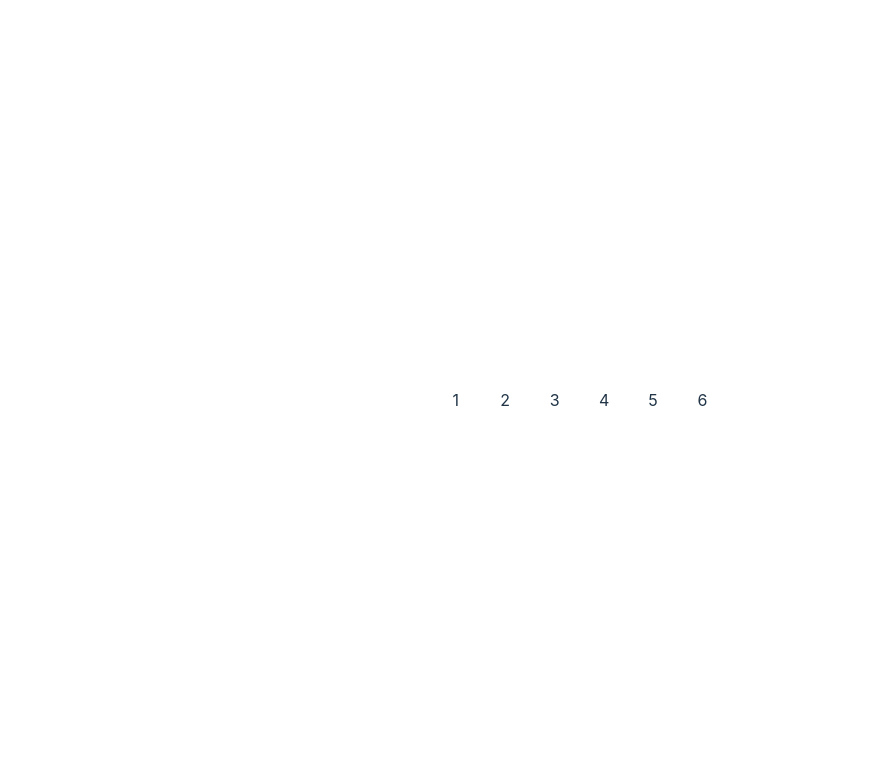
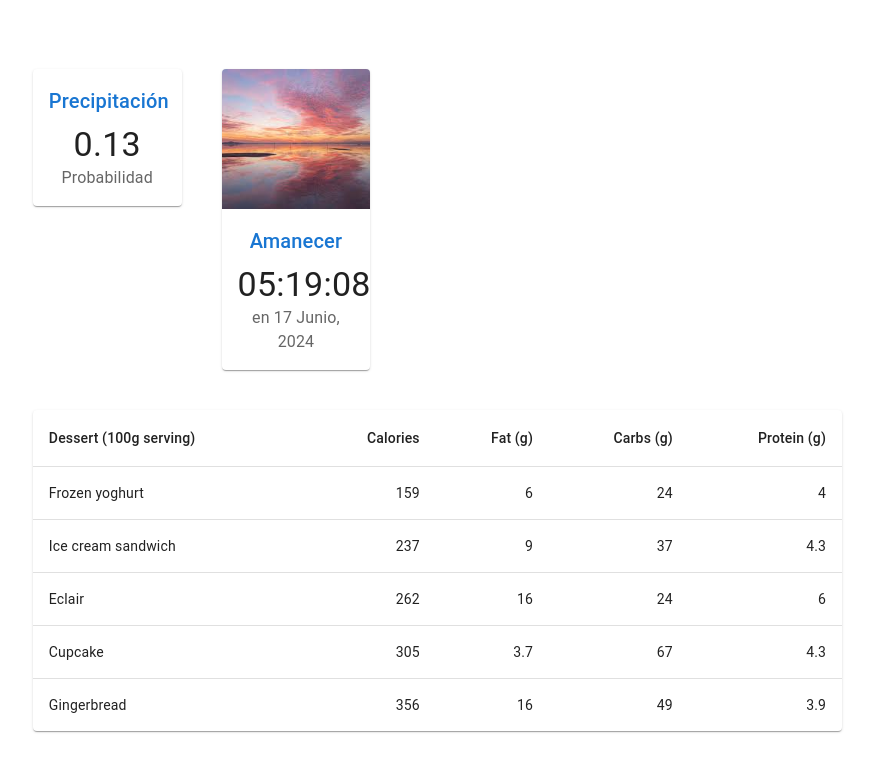
Before and after one commit to julioguerrero131/dashboard_dawm, a React (Vite) app: page / in a window 1280 px wide. Shown: the top 772 px of the page, without its empty margins (61-935 px from the left). Built offline with nearby package versions, Linux system fonts and the light colour scheme.

Commit message:
actualizar dependencias

```diff
--- a/src/App.tsx
+++ b/src/App.tsx
@@ -1,18 +1,23 @@
-import { useState } from 'react'
 import Grid from '@mui/material/Unstable_Grid2'
 import './App.css'
+import Indicator from './components/Indicator'
+import Summary from './components/Summary'
+import BasicTable from './components/BasicTable'
 
 function App() {
 
   return (
     <Grid container spacing={5}>
-	      <Grid xs={12} sm={4} md={3} lg={2}>1</Grid>
-	      <Grid xs={6} sm={4} md={3} lg={2}>2</Grid>
-	      <Grid xs={6} sm={4} md={3} lg={2}>3</Grid>
-	      <Grid xs={12} sm={4} md={3} lg={2}>4</Grid>
-	      <Grid xs={6} sm={4} md={6} lg={2}>5</Grid>
-	      <Grid xs={6} sm={4} md={6} lg={2}>6</Grid>
+	    <Grid xs={6} sm={4} md={3} lg={2}>
+			<Indicator title='Precipitación' subtitle='Probabilidad' value={0.13} />
+		</Grid>
+		<Grid xs={6} sm={4} md={3} lg={2}>
+	        <Summary></Summary>
 	    </Grid>
+		<Grid xs={12} md={6} lg={9} >
+	       <BasicTable />
+	    </Grid>
+	</Grid>
   )
 }
 
--- /dev/null
+++ b/src/components/BasicTable.tsx
@@ -0,0 +1,59 @@
+import Table from '@mui/material/Table';
+import TableBody from '@mui/material/TableBody';
+import TableCell from '@mui/material/TableCell';
+import TableContainer from '@mui/material/TableContainer';
+import TableHead from '@mui/material/TableHead';
+import TableRow from '@mui/material/TableRow';
+import Paper from '@mui/material/Paper';
+
+function createData(
+  name: string,
+  calories: number,
+  fat: number,
+  carbs: number,
+  protein: number,
+) {
+  return { name, calories, fat, carbs, protein };
+}
+
+const rows = [
+  createData('Frozen yoghurt', 159, 6.0, 24, 4.0),
+  createData('Ice cream sandwich', 237, 9.0, 37, 4.3),
+  createData('Eclair', 262, 16.0, 24, 6.0),
+  createData('Cupcake', 305, 3.7, 67, 4.3),
+  createData('Gingerbread', 356, 16.0, 49, 3.9),
+];
+
+export default function BasicTable() {
+  return (
+    <TableContainer component={Paper}>
+      <Table sx={{ minWidth: 650 }} aria-label="simple table">
+        <TableHead>
+          <TableRow>
+            <TableCell>Dessert (100g serving)</TableCell>
+            <TableCell align="right">Calories</TableCell>
+            <TableCell align="right">Fat&nbsp;(g)</TableCell>
+            <TableCell align="right">Carbs&nbsp;(g)</TableCell>
+            <TableCell align="right">Protein&nbsp;(g)</TableCell>
+          </TableRow>
+        </TableHead>
+        <TableBody>
+          {rows.map((row) => (
+            <TableRow
+              key={row.name}
+              sx={{ '&:last-child td, &:last-child th': { border: 0 } }}
+            >
+              <TableCell component="th" scope="row">
+                {row.name}
+              </TableCell>
+              <TableCell align="right">{row.calories}</TableCell>
+              <TableCell align="right">{row.fat}</TableCell>
+              <TableCell align="right">{row.carbs}</TableCell>
+              <TableCell align="right">{row.protein}</TableCell>
+            </TableRow>
+          ))}
+        </TableBody>
+      </Table>
+    </TableContainer>
+  );
+}
--- /dev/null
+++ b/src/components/Indicator.tsx
@@ -0,0 +1,26 @@
+import Typography from "@mui/material/Typography";
+import Paper from "@mui/material/Paper";
+import { Config } from "../interfaces/Config";
+
+
+export default function Indicator(config: Config) {
+  return (
+    <Paper
+      sx={{
+        p: 2,
+        display: "flex",
+        flexDirection: "column",
+      }}
+    >
+      <Typography component="h2" variant="h6" color="primary" gutterBottom>
+        {config.title}
+      </Typography>
+      <Typography component="p" variant="h4">
+        {config.value.toString()}
+      </Typography>
+      <Typography color="text.secondary" sx={{ flex: 1 }}>
+        {config.subtitle}
+      </Typography>
+    </Paper>
+  );
+}
--- /dev/null
+++ b/src/components/Summary.tsx
@@ -0,0 +1,33 @@
+import Typography from '@mui/material/Typography';
+import Card from '@mui/material/Card';
+import CardContent from '@mui/material/CardContent';
+import CardMedia from '@mui/material/CardMedia';
+import { CardActionArea } from '@mui/material';
+
+import sunrise from '../assets/sunrise.jpeg'
+
+export default function Summary() {
+    return (
+        <Card sx={{ maxWidth: 345 }}>
+            <CardActionArea>
+                <CardMedia
+                    component="img"
+                    height="140"
+                    image={sunrise}
+                    alt="Amanecer"
+                />
+                <CardContent>
+                    <Typography gutterBottom component="h2" variant="h6" color="primary">
+                        Amanecer
+                    </Typography>
+                    <Typography component="p" variant="h4">
+                        05:19:08
+                    </Typography>
+                    <Typography color="text.secondary" sx={{ flex: 1 }}>
+                    	en 17 Junio, 2024
+                    </Typography>
+                </CardContent>
+            </CardActionArea>
+        </Card>
+    )
+}
--- /dev/null
+++ b/src/interfaces/Config.tsx
@@ -0,0 +1,5 @@
+export interface Config {
+    title?: String;
+    subtitle?: String;
+    value: Number;
+  }
```
Also changed, not shown: src/assets/sunrise.jpeg (added).
